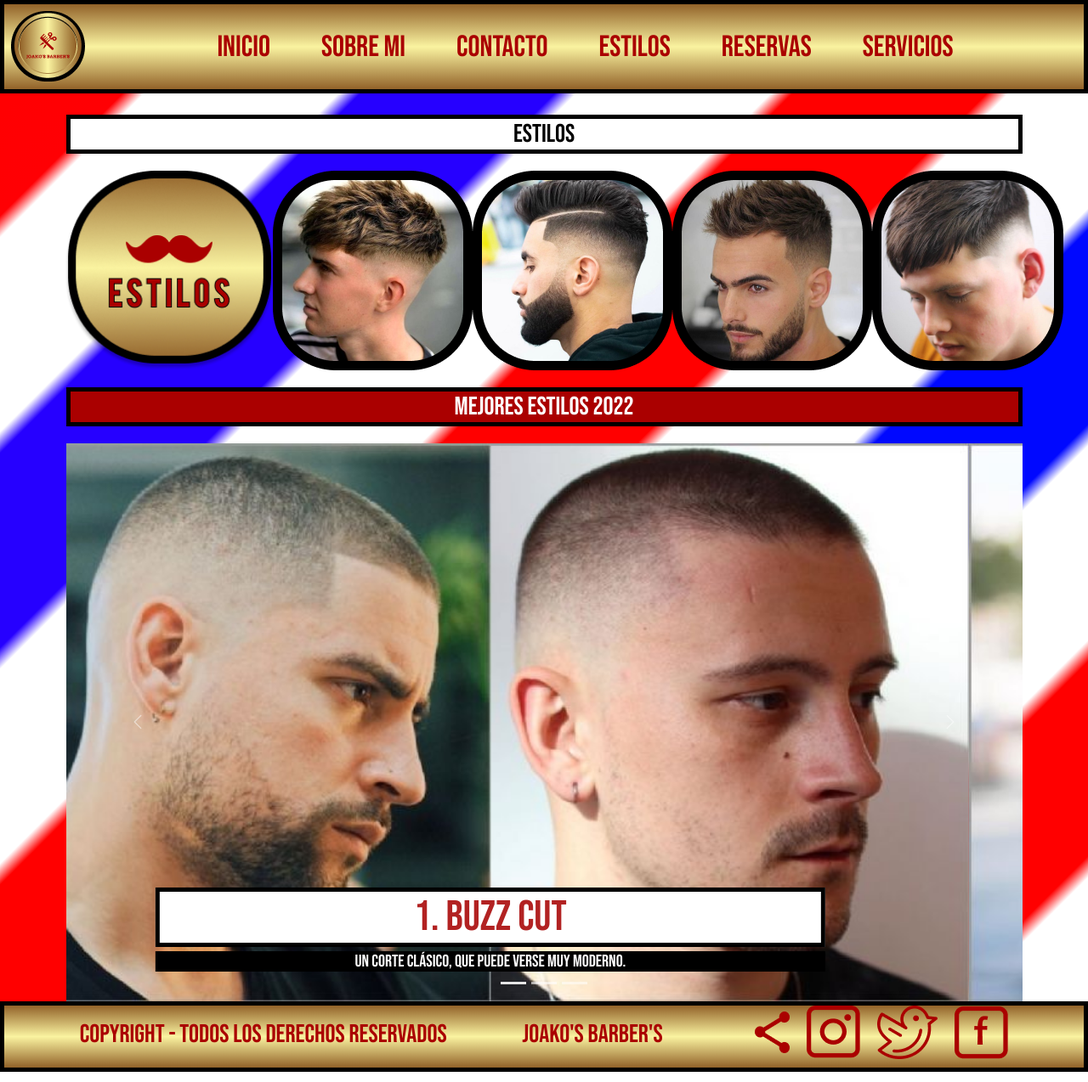
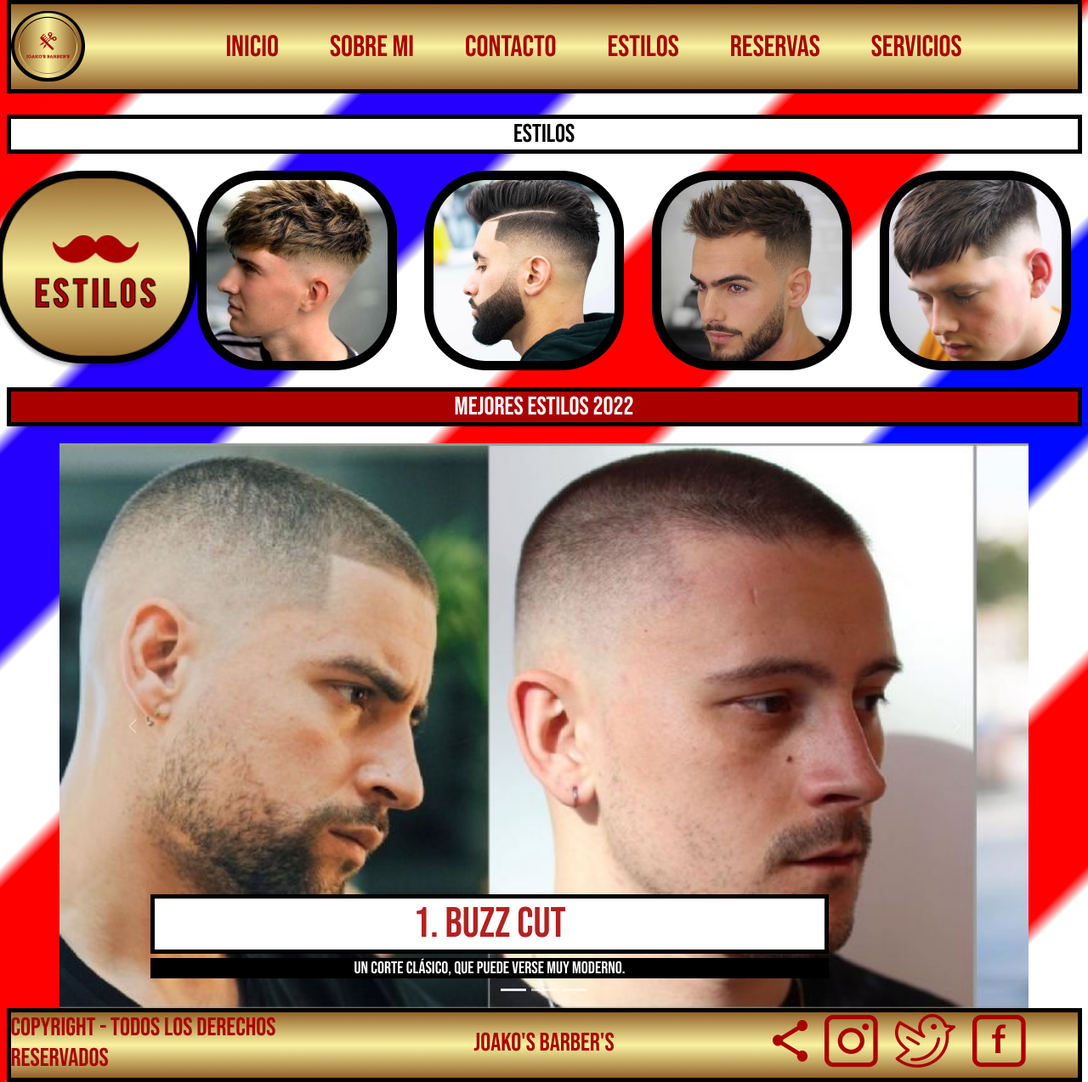
Before and after one commit to leantisera00/proyecto_joakosbarbers, a plain HTML site: page public/pages/estilos.html in a window 1280 px wide. Shown: the whole page at 85% size. Drawn offline with nearby package versions, Linux system fonts and the light colour scheme.

Commit message:
se realizaron cambios en estilos

```diff
--- a/public/css/style.css
+++ b/public/css/style.css
@@ -218,44 +218,7 @@ footer .redes {
 
 
 /*Seccion estilos*/
-/*grid contenedor*/
 
-.grid-conteinerEstilos {
-    display: grid;
-    grid-template-columns: 1fr 1fr 1fr 1fr 1fr 1fr;
-    grid-template-rows: 100px 100px .1fr 100px auto 100px;
-    min-height: 100vh;
-}
-
-.grid-conteinerEstilos header {
-    grid-column: 1/7;
-    grid-row: 1/1;
-}
-
-.grid-conteinerEstilos .EstiloTitulo {
-    grid-column: 1/7;
-    grid-row: 2/2;
-}
-
-.grid-conteinerEstilos .estilosSeccionImg {
-    grid-column: 1/7;
-    grid-row: 3/3;
-}
-
-.grid-conteinerEstilos .tituloMejoresEstilos {
-    grid-column: 1/7;
-    grid-row: 4/4;
-}
-
-.grid-conteinerEstilos .videoMejores {
-    grid-column: 1/7;
-    grid-row: 5/5;
-}
-
-.grid-conteinerEstilos footer {
-    grid-column: 1/7;
-    grid-row: 6/6;
-}
 
 /*seccion estilos css*/
 
@@ -282,31 +245,7 @@ h5 {
     margin-bottom: 20px;
 }
 
-.estilosSeccionImg {
-    display: grid;
-    display: grid;
-    grid-template-columns: (5, 1fr);
-    grid-template-rows: (1fr);
-}
-
-.estilosSeccionImg .estilosSeccionImg__tiposDeEstilos {
-    display: flex;
-    justify-content: center;
-    height: auto;
-}
-
-.estilosSeccionImg .estilosSeccionImg__tiposDeEstilosLogo {
-    grid-column: 1/1;
-    display: flex;
-
-}
-
-.estilosSeccionImg__estiloImagenes {
-    height: auto;
-}
-
-.estilosSeccionImg .estilosSeccionImg__cortesEstilos {
-    grid-column: 2/5;
+.estilos__secciontipos {
     display: flex;
     justify-content: space-evenly;
 }
@@ -320,6 +259,15 @@ h5 {
     margin-bottom: 20px;
     color: white;
 }
+
+.estilosSeccionImg__logo {    display: flex;
+    justify-content: center;
+}
+
+.estilosSeccionImg_peinados{     display: flex;
+justify-content: space-evenly;
+flex-wrap: wrap;
+gap: 20px;}
 
 .videoMejores {
     display: flex;
--- a/public/pages/estilos.html
+++ b/public/pages/estilos.html
@@ -14,11 +14,10 @@
 
 </head>
 
-<body>
+<body class="container-fluid">
     <!-- Inicio del header -->
     <header>
         <nav class="navbar navbar-expand-lg navbar-light bg-light">
-            <div class="container-fluid">
             <a class="navbar-brand" href="../../index.html"> <img src="../img/logo.png" alt="logo"></a>
             <button class="navbar-toggler" type="button" data-bs-toggle="collapse" data-bs-target="#navbarNav"
                 aria-controls="navbarNav" aria-expanded="false" aria-label="Toggle navigation">
@@ -46,36 +45,42 @@
                     </li>
                 </ul>
             </div>
-            </div>
         </nav>
     </header>
     <!-- Fin del header -->
     <!--  información de mi sitio -->
-    <main class="container">
+    <main class="estilosMain">
         <section class="tituloEstilos row">
-            <article class="EstiloTitulo">
+            <article class="EstiloTitulo col-12">
                 <h1 class="EstiloTitulo__titulo animate__animated animate__slideInDown">ESTILOS</h1>
             </article>
         </section>
-        <section class="estilosSeccionImg animate__animated animate__flipInX">
-            <picture class="estilosSeccionImg__tiposDeEstilos">
+        <section class="estilosSeccionImg animate__animated animate__flipInX row">
+            <article class="col-2 estilosSeccionImg__logo">
                 <img class="estilosSeccionImg__tiposDeEstilosLogo" src="../img/estilos.png" alt="estilos">
-            </picture>
-            <div class="estilosSeccionImg__cortesEstilos">
-                <img class="estilosSeccionImg__estiloImagenes" src="../../public/img/corte1.jpg" alt="Corte Fade 0 a 2">
-                <img class="estilosSeccionImg__estiloImagenes" src="../../public/img/corte 2.jpg"
+            </article>
+            <article class="col-10 estilosSeccionImg_peinados">
+
+                <img class="estilosSeccionImg__estiloImagenes img-fluid" src="../../public/img/corte1.jpg"
+                    alt="Corte Fade 0 a 2">
+
+                <img class="estilosSeccionImg__estiloImagenes img-fluid" src="../../public/img/corte 2.jpg"
                     alt="Barba mas corte con fade">
-                <img class="estilosSeccionImg__estiloImagenes" src="../../public/img/corte 3.jpg"
+
+                <img class="estilosSeccionImg__estiloImagenes img-fluid" src="../../public/img/corte 3.jpg"
                     alt="Barba mas corte con fade">
-                <img class="estilosSeccionImg__estiloImagenes" src="../../public/img/corte 4.jpg"
+
+                <img class="estilosSeccionImg__estiloImagenes img-fluid" src="../../public/img/corte 4.jpg"
                     alt="Fade con desmechado">
-            </div>
+            </article>
+
         </section>
+        <section class="row Estilos__MejoresEstilosCarrousel">
+            <article class="col-12">
         <div class="tituloMejoresEstilos">
-
             <h3 class="tituloMejoresEstilos__text animate__animated animate__slideInDown">MEJORES ESTILOS 2022</h3>
         </div>
-        <div id="carouselExampleCaptions" class="carousel slide" data-bs-ride="carousel">
+        <div id="carouselExampleCaptions" class="container carousel slide" data-bs-ride="carousel">
             <div class="carousel-indicators">
                 <button type="button" data-bs-target="#carouselExampleCaptions" data-bs-slide-to="0" class="active"
                     aria-current="true" aria-label="Slide 1"></button>
@@ -120,20 +125,23 @@
                 <span class="visually-hidden">Next</span>
             </button>
         </div>
+    </article>
+    </section>
     </main>
     <!-- Fin de la informacion de mi sitio -->
     <!-- inicio de footer -->
-    <footer>
-        <h3 class="copy">COPYRIGHT - TODOS LOS DERECHOS RESERVADOS</h3>
-        <h3 class="joako">JOAKO'S BARBER'S</h3>
-        <ul class="redes">
-            <li><img src="../img/redes.png" alt="redes"></li>
-            <li><a href="https://www.instagram.com/joacogomez16/" target="blank"><img
-                        src="../../public/img/instagramlogo.png" alt="Instagram logo"></a></li>
-            <li><a href="https://www.twitter.com" target="blank"><img src="../../public/img/twitterlogo.png"
-                        alt="Twitter logo"></a></li>
+    <footer class="row">
+        <h3 class="copy col-md-4">COPYRIGHT - TODOS LOS DERECHOS RESERVADOS</h3>
+        <h3 class="joako col-md-4">JOAKO'S BARBER'S</h3>
+        <ul class="redes col-md-4">
+            <li><img class="redes__red img-fluid" src="../img/redes.png" alt="redes"></li>
+            <li><a href="https://www.instagram.com/joacogomez16/" target="blank"><img class="redes__instagram img-fluid"
+                        src="../img/instagramlogo.png" alt="Instagram logo"></a></li>
+            <li><a href="https://www.twitter.com" target="blank"><img class="redes__twitter img-fluid"
+                        src="../img/twitterlogo.png" alt="Twitter logo"></a></li>
             <li><a href="https://www.facebook.com/joaco.gomez.7564" target="_blank"><img
-                        src="../../public/img/facebooklogo.png" alt="facebook logo"></a></li>
+                        class="redes__facebook img-fluid" src="../img/facebooklogo.png" alt="facebook logo"></a>
+            </li>
         </ul>
     </footer>
     <!-- fin del footer -->
```
Also changed, not shown: public/pages/servicios.html (+1 -1 lines). Lines whose indentation alone changed are shown as unchanged.
